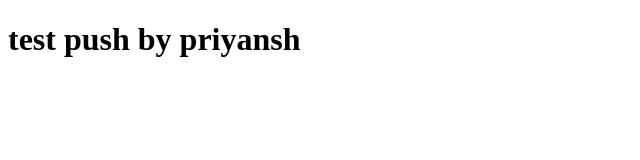
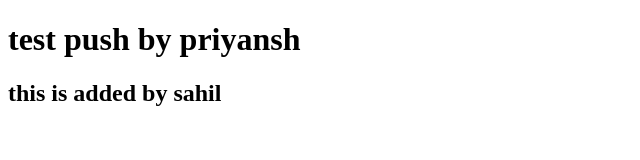
Before and after one commit to YashPathare/test-repo, a plain HTML site: page index.html in a window 1280 px wide. Shown: the whole page, without its empty margins (0-640 px from the left). Drawn offline with Linux system fonts and the light colour scheme.

Commit message:
this is commit by sahil

```diff
--- a/index.html
+++ b/index.html
@@ -7,5 +7,7 @@
 </head>
 <body>
     <h1>test push by priyansh</h1>
+
+    <h2>this is added by sahil</h2>
 </body>
 </html>
```
